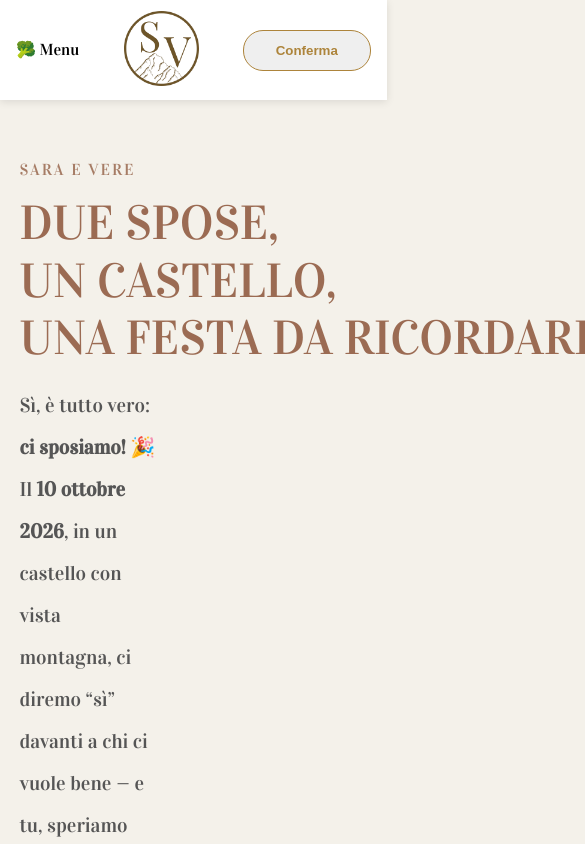
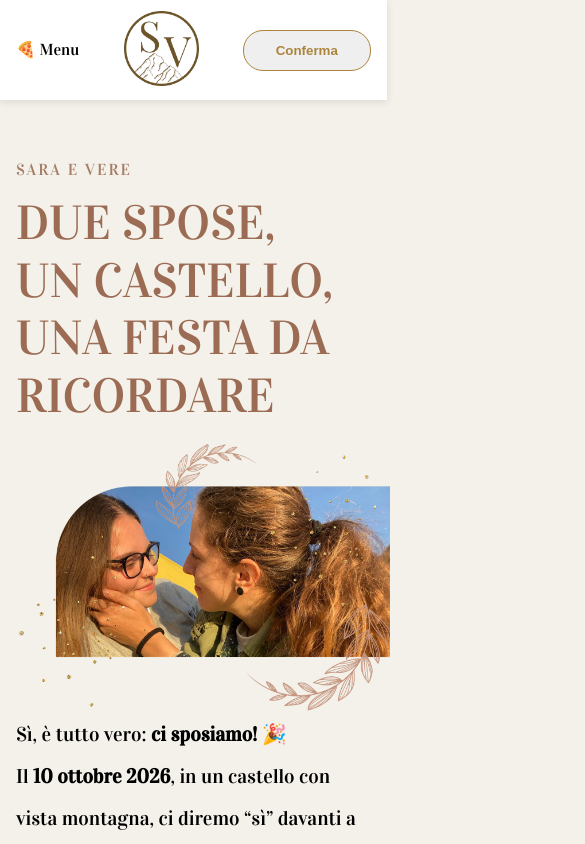
Before and after one commit to Sarafossati/saraeverenawedding, a React (Create React App) app: page / in a window 390 px wide. Shown: the top 844 px of the page, 585 px wide, since content can reach past the window. Built offline with nearby package versions, Linux system fonts and the light colour scheme.

Commit message:
feat: responsive content

```diff
--- a/package.json
+++ b/package.json
@@ -11,6 +11,7 @@
     "jquery": "^3.7.1",
     "react": "^19.1.1",
     "react-dom": "^19.1.1",
+    "react-responsive": "^10.0.1",
     "react-scripts": "5.0.1",
     "web-vitals": "^2.1.4"
   },
--- a/src/App.css
+++ b/src/App.css
@@ -177,7 +177,6 @@ form {
 form label {
   font-size: 15px;
   font-weight: 500;
-  color: #444;
   display: flex;
   flex-direction: column;
   gap: 0.3rem;
@@ -196,9 +195,10 @@ form textarea {
   resize: vertical;
 }
 
-.desc {
+.formDesc {
   font-style: italic;
   font-size: 14px;
+  color: #444
 }
 
 form textarea {
@@ -284,7 +284,8 @@ form textarea::placeholder {
   display: flex;
   justify-content: space-between;
   align-items: center;
-  padding-left: 5vw;
+  overflow: hidden;
+  padding-left: 4rem;
 }
 
 .hero-text-container {
@@ -312,9 +313,12 @@ form textarea::placeholder {
   margin-bottom: 1rem;
 }
 
+.title {
+  font-size: 20px;
+}
+
 .desc {
   margin-bottom: 2rem;
-  color: #555;
   font-size: 20px;
   line-height: 42px;
   width: 35vw;
@@ -355,7 +359,7 @@ form textarea::placeholder {
   display: flex;
   justify-content: flex-start;
   align-items: center;
-  padding-right: 5vw;
+  /* padding-right: 5vw; */
   padding-left: 0;
 }
 
@@ -369,16 +373,14 @@ form textarea::placeholder {
 
 .location .hero-text p {
   margin-bottom: 2rem;
-  color: #555;
   font-size: 20px;
   line-height: 35px;
-  width: 45vw;
+  /* width: 45vw; */
 }
 
 /* CONFERMA  */
 .descConferma {
   margin: 1rem 0;
-  color: #555;
   font-size: 20px;
   line-height: 35px;
   text-align: center;
@@ -485,4 +487,36 @@ form textarea::placeholder {
   form {
     width: 90%;
   }
+
+  .hero {
+    display: flex;
+    flex-direction: column;
+    padding-left: 2rem;
+  }
+
+  .location .hero-text-container {
+    padding-right: 0;
+  }
+
+  .container {
+    width: 100vw
+  }
+
+  .banner {
+    width: 100%;
+    object-fit: contain;
+  }
+
+  .hero-text, .hero-text h5, .hero-text h1, .hero-text p {
+    white-space: inherit !important;
+  }
+
+  .desc {
+    width: 90%;
+  }
+
+  .descConferma {
+    padding: 0 2rem;
+    text-align: left;
+  }
 }
--- a/src/App.js
+++ b/src/App.js
@@ -7,12 +7,14 @@ import Banner from "./img/bck.png";
 import Location from "./img/location.png";
 import Sistemazione from "./img/sistemazione.png";
 import Regali from "./img/regali.png";
+import { useMediaQuery } from "react-responsive";
 
 function App() {
   const [showForm, setShowForm] = useState(false);
   const [mobileMenuOpen, setMobileMenuOpen] = useState(false);
 
   const MENU = ["🏰 Location", "🛌 Sistemazione", "🎁 Regali", "❓ FAQ"];
+  const isMobile = useMediaQuery({ query: "(max-width: 768px)" })
 
   const faqItems = document.querySelectorAll(".faq-item");
 
@@ -44,7 +46,7 @@ function App() {
           className={`hamburger ${mobileMenuOpen ? "open" : ""}`}
           onClick={() => setMobileMenuOpen(!mobileMenuOpen)}
         >
-          {mobileMenuOpen ? "🥕" : "🥦"} Menu
+          {mobileMenuOpen ? "❌" : "🍕"} Menu
         </div>
 
         <div className="logo">
@@ -56,7 +58,6 @@ function App() {
         {/* Desktop Menu */}
         <nav className="menu">
           {MENU.map((menuItem) => {
-            // Rimuove tutto ciò che non è lettera/digit all'inizio
             const linkText = menuItem.replace(/^[^\w]+/, "").toLowerCase();
             return (
               <a
@@ -114,6 +115,9 @@ function App() {
                   <br />
                   UNA FESTA DA RICORDARE
                 </h1>
+                {isMobile && <div className="container">
+              <img className="banner" src={Banner} alt="Banner" />
+            </div>}
                 <p className="desc">
                   Sì, è tutto vero: <span className="bold">ci sposiamo!</span>{" "}
                   🎉 <br />
@@ -135,9 +139,9 @@ function App() {
               </div>
             </div>
 
-            <div className="container">
+            {!isMobile && <div className="container">
               <img className="banner" src={Banner} alt="Banner" />
-            </div>
+            </div>}
           </div>
 
           {/* LOCATION */}
@@ -179,7 +183,7 @@ function App() {
 
           {/* SISTEMAZIONE */}
           <div className="hero" id="sistemazione">
-            <div className="hero-text-container">
+            <div className="hero-text-container" style={{paddingTop: '2rem' }}>
               <div className="hero-text">
                 <h5>LA SISTEMAZIONE</h5>
                 <h1 style={{ whiteSpace: "nowrap" }}>VENI, VIDI, DORMIVI</h1>
@@ -235,7 +239,7 @@ function App() {
                   <br />
                   📱 Per chi ha domande, dubbi o cuori da inviare via WhatsApp:
                   <br />
-                  Vere: 342 940 1406 – Sara: 334 228 3562.
+                  Vere: 342 940 1406<br /> Sara: 334 228 3562.
                   <br /> Grazie per l’affetto, l’entusiasmo, e per esserci.
                   Siete meglio di un bonifico.
                 </p>
@@ -251,7 +255,7 @@ function App() {
               alignItems: "center",
             }}
           >
-            <h2 style={{ fontSize: "30px" }}>
+            <h2 style={{ fontSize: "30px", padding:'0 2rem' }}>
               Diteci se ci sarete (così non prepariamo posto a tavola per Casper
               👻).
             </h2>
--- a/src/components/form/FormConferma.js
+++ b/src/components/form/FormConferma.js
@@ -59,12 +59,12 @@ function FormConferma() {
 
   return (
     <form onSubmit={handleSubmit}>
-      <p style={{ display: 'flex', gap: '5px'}}>Per organizzarci bene e senza ansia, vi chiediamo di confermare la vostra presenza entro il <p className="bold">31 Gennaio 2026.</p></p>
+      <p style={{ fontSize: '22px'}}>Per organizzarci bene e senza ansia, vi chiediamo di confermare la vostra presenza entro il 31 Gennaio 2026.</p>
       {error && <p style={{ color: "red" }}>{error}</p>}
       {success && <p style={{ color: "green" }}>{success}</p>}
       <label>
-        👤 Chi sei tu, meraviglioso invitato? Nome e cognome:
-        <span className="desc">Così possiamo scriverlo sul segnaposto e non chiamarti “quello simpatico con gli occhiali”.</span>
+        <span className="title">👤 Chi sei tu, meraviglioso invitato? Nome e cognome:</span>
+        <span className="formDesc">Così possiamo scriverlo sul segnaposto e non chiamarti “quello simpatico con gli occhiali”.</span>
         <input
           type="text"
           name="name"
@@ -74,7 +74,7 @@ function FormConferma() {
         />
       </label>
       <label>
-        Farai parte della festa più bella dell’anno (modestamente parlando)?
+      <span className="title">Farai parte della festa più bella dell’anno (modestamente parlando)?</span>
       </label>
       <label className="radioBtn">
         <input
@@ -97,8 +97,8 @@ function FormConferma() {
         😢 Ahimè, devo declinare l’invito
       </label>
       <label>
-        🧑‍🤝‍🧑 Viene qualcun altro con te? Chi?
-        <span className="desc">Scrivi i nomi, per prepararci a riceverli con un sorriso (e il posto a tavola giusto!).</span>
+      <span className="title">🧑‍🤝‍🧑 Viene qualcun altro con te? Chi?</span>
+        <span className="formDesc">Scrivi i nomi, per prepararci a riceverli con un sorriso (e il posto a tavola giusto!).</span>
         <input
           type="text"
           name="guests"
@@ -108,8 +108,8 @@ function FormConferma() {
         />
       </label>
       <label>
-        🧒 Hai mini-esseri umani al seguito?
-        <span className="desc">Vogliamo accoglierli al meglio, con sorrisi e magari qualche palloncino.</span>
+      <span className="title">🧒 Hai mini-esseri umani al seguito?</span>
+        <span className="formDesc">Vogliamo accoglierli al meglio, con sorrisi e magari qualche palloncino.</span>
         <input
           type="text"
           name="children"
@@ -119,8 +119,8 @@ function FormConferma() {
         />
       </label>
       <label>
-        🧒🧒 Età dei bambini:
-        <span className="desc">Così non prepariamo il menù baby a tuo figlio adolescente.</span>
+      <span className="title">🧒🧒 Età dei bambini:</span>
+        <span className="formDesc">Così non prepariamo il menù baby a tuo figlio adolescente.</span>
         <input
           type="number"
           name="childrenAge"
@@ -130,8 +130,8 @@ function FormConferma() {
         />
       </label>
       <label>
-        🥦 Allergie, intolleranze o ingredienti da evitare? Il menù sarà 100% vegano e vegetariano, ma niente paura: sarà così buono che anche l’ amante della griglia chiederà il bis!
-        <span className="desc">Segnalaci tutto ciò che dobbiamo sapere per farti mangiare felice e sereno.</span>
+      <span className="title">🥦 Allergie, intolleranze o ingredienti da evitare? Il menù sarà 100% vegano e vegetariano, ma niente paura: sarà così buono che anche l’ amante della griglia chiederà il bis!</span>
+        <span className="formDesc">Segnalaci tutto ciò che dobbiamo sapere per farti mangiare felice e sereno.</span>
         <input
           type="text"
           name="diet"
@@ -141,9 +141,9 @@ function FormConferma() {
         />
       </label>
       <label>
-        🏨 Notte del 10/11 Ottobre – Serve un tetto?
+      <span className="title">🏨 Notte del 10/11 Ottobre – Serve un tetto?</span>
         <label>Hai bisogno di pernottare? Per quante persone?</label>
-        <span className="desc">(Pensato per chi arriva dalla Lombardia, Piemonte, Austria o altre terre lontane…)</span>
+        <span className="formDesc">(Pensato per chi arriva dalla Lombardia, Piemonte, Austria o altre terre lontane…)</span>
         <input
           type="text"
           name="night"
@@ -152,10 +152,10 @@ function FormConferma() {
           onChange={handleChange}
         />
       </label>
-      💬 Hai un messaggio per noi, una richiesta speciale, un pensiero buffo o
+      <span className="title"> 💬 Hai un messaggio per noi, una richiesta speciale, un pensiero buffo o
       qualcosa che dovremmo includere nel nostro programma del matrimonio (anzi,
-      unione civile!!!!)?
-      <span className="desc">Scrivi pure tutto quello che ti passa per la testa (quasi tutto 😄). </span>
+      unione civile!!!!)?</span>
+      <span className="formDesc">Scrivi pure tutto quello che ti passa per la testa (quasi tutto 😄). </span>
       <textarea
         name="msg"
         placeholder="Ti leggiamo!"
```
Also changed, not shown: 1 other file (tests, documents, lock files or other folders).
